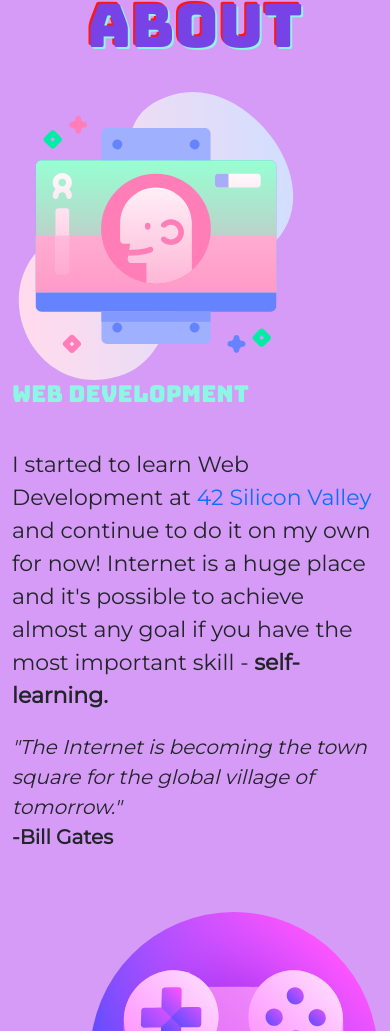
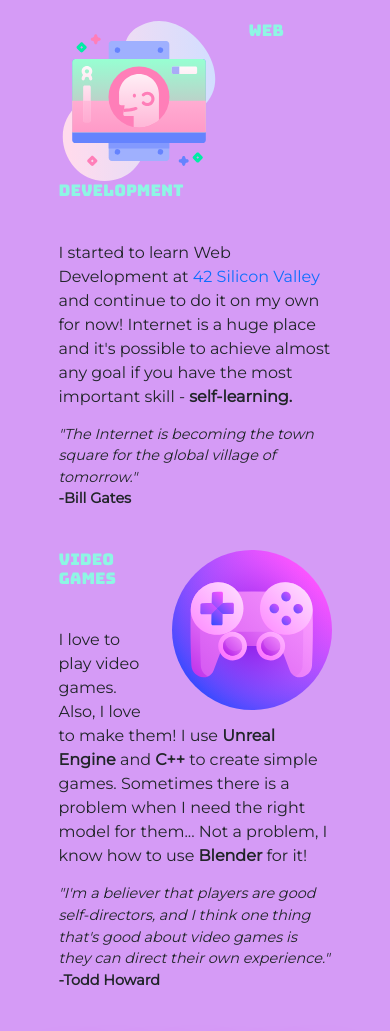
Before and after one commit to lisov1y/personal_page, a plain HTML site: page index.html in a window 390 px wide. Shown: the part 969-2000 px from the top of the page. Drawn offline with nearby package versions, Linux system fonts and the light colour scheme.

Commit message:
About section fix for small screens

```diff
--- a/css/styles.css
+++ b/css/styles.css
@@ -95,10 +95,11 @@ h1 {
   text-shadow: 2px 2px #8ef6e4, -2px -2px #ff1616;
   color: #7843e6;
   margin: 0;
+  padding: 10%;
 }
 
 .about-web {
-  margin-top: 6%
+  margin: 2% 15% 0 15%;
 }
 
 .about-name {
@@ -128,7 +129,7 @@ h1 {
 }
 
 .about-game {
-  margin-top: 10%;
+  margin: 10% 15% 0 15%;
 }
 
 .controller-img {
@@ -150,6 +151,11 @@ h1 {
   background-repeat: no-repeat;
   background-size: cover;
   text-align: center;
+}
+
+.cme {
+  color: #8ef6e4;
+  margin: 30px auto 40px auto;
 }
 
 .btn {
@@ -190,3 +196,48 @@ h1 {
   font-size: 20px;
   padding: 20px 0 20px 0;
 }
+
+@media (max-width: 528px) {
+
+
+  #about {
+    margin: auto;
+
+  }
+
+  #about h2{
+    font-size: 2rem;
+  }
+
+  .about-web {
+    margin-top: 6%
+  }
+
+  .about-name {
+    color: #8ef6e4;
+    font-size: 1rem;
+  }
+
+  .about-desc {
+    line-height: 1.5em;
+    font-size: 1rem;
+  }
+
+  .about-quote {
+    margin: 15px auto 40px auto;
+    font-size: 0.9rem;
+  }
+
+  .screen-img {
+    width: 10rem;
+  }
+
+  .about-game {
+    margin-top: 10%;
+  }
+
+  .controller-img {
+    width: 10rem;
+  }
+
+}
--- a/index.html
+++ b/index.html
@@ -18,7 +18,7 @@
 <body>
 
   <!-- Nav Bar -->
-  <nav class="navbar navbar-expand-lg navbar-dark">
+  <nav class="navbar navbar-expand-lg navbar-dark fixed-top">
     <a class="navbar-brand" href="#home"><img class="img_logo" src="images/logo.png" alt=""></a>
     <button class="navbar-toggler" type="button" data-bs-toggle="collapse" data-bs-target="#navbarToggleExternalContent" aria-controls="navbarToggleExternalContent" aria-expanded="false" aria-label="Toggle navigation">
       <span class="navbar-toggler-icon"></span>
@@ -50,19 +50,19 @@
   <!-- About Section -->
   <section id="about">
     <h2>About</h2>
-    <div class="container-md about-web">
+    <div class="about-web">
       <img class="screen-img" src="images/aboutweb-img.svg" alt="">
       <h3 class="about-name">Web Development</h3>
       <p class="about-desc">I started to learn Web Development at <a href="https://www.42.us.org/">42 Silicon Valley</a> and continue to do it on my own for now! Internet is a huge place and it's possible to achieve almost any goal if you have the most important skill -
         <strong>self-learning.</strong></p>
       <p class="about-quote"><em>"The Internet is becoming the town square for the global village of tomorrow."</em><br><strong>-Bill Gates</strong></p>
     </div>
-    <div class="container-md about-game">
+    <div class="about-game">
       <img class="controller-img" src="images/aboutgame-img.svg" alt="">
       <h3 class="about-name">Video Games</h3>
       <p class="about-desc">I love to play video games. Also, I love to make them! I use <strong>Unreal Engine</strong> and <strong>C++</strong> to create simple games. Sometimes there is a problem when I need the right model for them... Not a problem, I know how to use <strong>Blender</strong> for
         it!</p>
-      <p class="about-quote last-elem"><em>"I'm a believer that players are good self-directors, and I think one thing that's good about video games is they can direct their own experience."</em><br><strong>-Todd Howard</strong></p>
+      <p class="about-quote"><em>"I'm a believer that players are good self-directors, and I think one thing that's good about video games is they can direct their own experience."</em><br><strong>-Todd Howard</strong></p>
     </div>
   </section>
 
@@ -71,7 +71,7 @@
     <div class="contact-div">
       <div class="container-md">
         <h2 class="glow">Contact Me</h2>
-        <h3 class="footer-text about-name">If you have any idea what we can do together.</h3>
+        <h3 class="footer-text cme">If you have any idea what we can do together.</h3>
         <p class="footer-text footer-desc">We can code and play games. What else do you need?</p>
         <a href="mailto:kokagahuk@gmail.com" class="btn btn-light">Email Me</a>
       </div>
```
